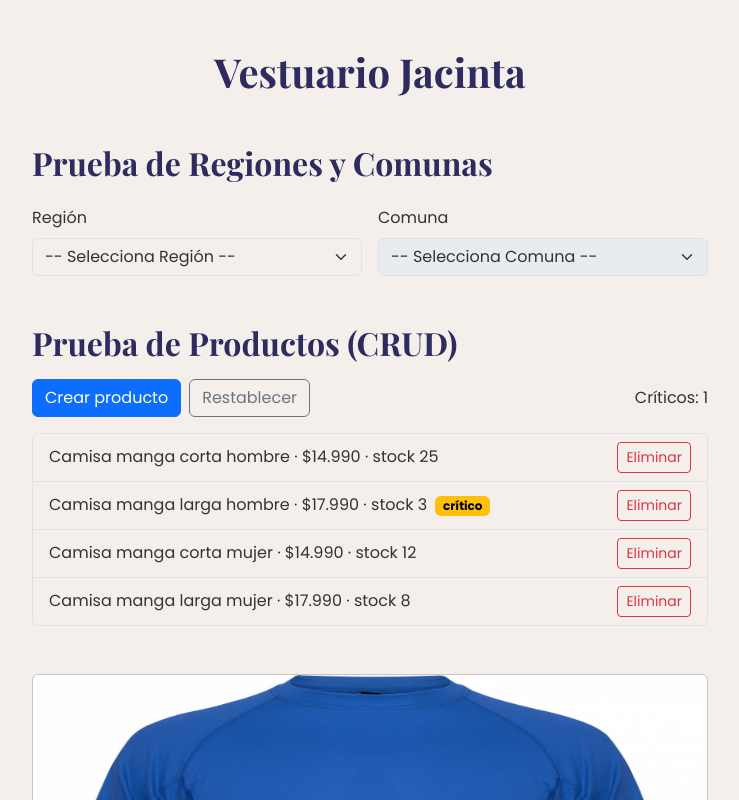
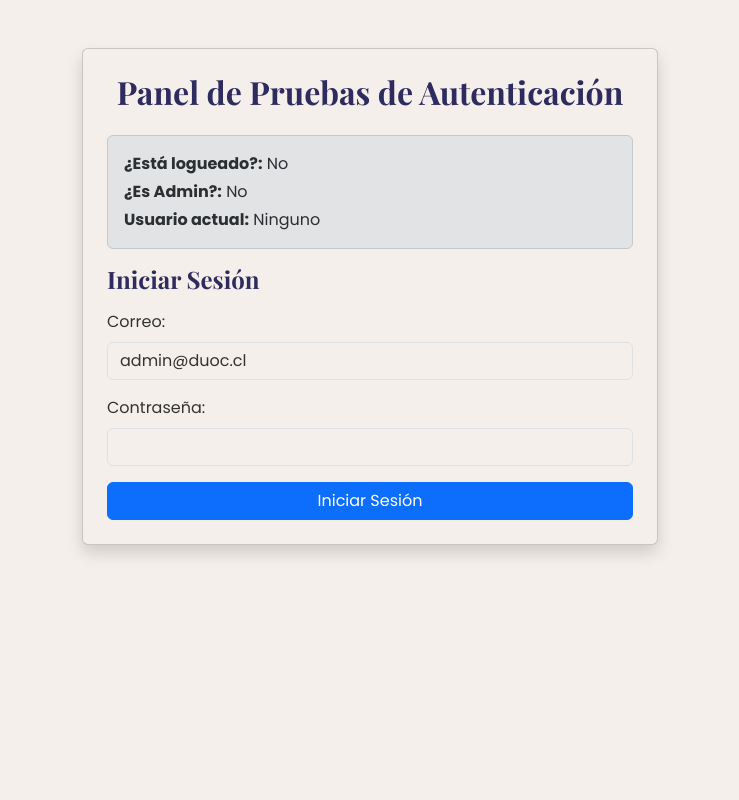
Before and after one commit to IsiGomez/vestuario-jacinta-react, a React (Vite) app: page / in a window 1280 px wide. Shown: the top 800 px of the page, without its empty margins (270-1009 px from the left). Built offline with nearby package versions, Linux system fonts and the light colour scheme; a web font is replaced by a local one.

Commit message:
feat(auth): configurar contexto, hook y pruebas de autenticación

```diff
--- a/src/App.jsx
+++ b/src/App.jsx
@@ -4,23 +4,17 @@ import PruebaProductosCard from './pages/pruebas/PruebaProductoCard'
 import { obtenerProductos } from './data/productos'
 import PruebaUsuarios from './pages/pruebas/PruebaUsuarios'
 import PruebaValidaciones from './pages/pruebas/PruebaValidaciones'
+import { AuthProvider } from './context/AuthProvider' // Ajusta la ruta
+import PruebaAuth from './pages/pruebas/PruebaAuth'
 
 function App() {
   const productos = obtenerProductos()
   const productoEjemplo = productos[0]
 
   return (
-    <div className="container mt-5" style={{ maxWidth: '700px' }}>
-      <h1 className="text-center my-5">Vestuario Jacinta</h1>
-
-      <PruebaRegiones />
-      <PruebaProductos />
-      {productoEjemplo && (
-        <PruebaProductosCard producto={productoEjemplo} />
-      )}
-      <PruebaUsuarios />
-      <PruebaValidaciones />
-    </div>
+    <AuthProvider>
+      <PruebaAuth />
+    </AuthProvider>
   )
 }
 
--- /dev/null
+++ b/src/context/AuthProvider.jsx
@@ -0,0 +1,55 @@
+import { useCallback, useMemo, useState } from 'react'
+import { AuthContext } from './AuthContext'
+import { autenticar, obtenerUsuarioPorId } from '../data/usuarios'
+import { leer, guardar } from '../utils/storage'
+
+const CLAVE_SESION = 'jacinta_sesion'
+
+function cargarSesion() {
+    const id = leer(CLAVE_SESION, null)
+    if (id === null) return null
+
+    const usuario = obtenerUsuarioPorId(id)
+    if (!usuario) return null
+
+    const sinHash = { ...usuario }
+    delete sinHash.contrasena
+
+    return sinHash
+}
+
+
+export function AuthProvider({ children }) {
+    const [usuario, setUsuario] = useState(cargarSesion)
+
+    const iniciarSesion = useCallback((correo, contrasena) => {
+        const encontrado = autenticar(correo, contrasena)
+        if (!encontrado) return null
+
+        guardar(CLAVE_SESION, encontrado.id)
+        setUsuario(encontrado)
+
+        return encontrado
+    }, [])
+
+    const cerrarSesion = useCallback(() => {
+        guardar(CLAVE_SESION, null)
+        setUsuario(null)
+    }, [])
+
+    const refrescarSesion = useCallback(() => setUsuario(cargarSesion()), [])
+
+    const valor = useMemo(
+        () => ({
+        usuario,
+        estaLogueado: usuario !== null,
+        esAdmin: usuario?.tipoUsuario === 'Administrador',
+        iniciarSesion,
+        cerrarSesion,
+        refrescarSesion,
+        }),
+        [usuario, iniciarSesion, cerrarSesion, refrescarSesion],
+    )
+
+    return <AuthContext.Provider value={valor}>{children}</AuthContext.Provider>
+}
--- /dev/null
+++ b/src/context/authContext.js
@@ -0,0 +1,4 @@
+import { createContext } from 'react'
+
+// Se usa con el hook useAuth()
+export const AuthContext = createContext(null)
--- /dev/null
+++ b/src/hooks/useAuth.js
@@ -0,0 +1,11 @@
+import { useContext } from 'react'
+import { AuthContext } from '../context/AuthContext'
+
+// const { usuario, estaLogueado, esAdmin, iniciarSesion, cerrarSesion, refrescarSesion }
+export function useAuth() {
+    const contexto = useContext(AuthContext)
+
+    if (contexto === null) throw new Error('useAuth debe usarse dentro de <AuthProvider>')
+
+    return contexto
+}
--- /dev/null
+++ b/src/pages/pruebas/PruebaAuth.jsx
@@ -0,0 +1,87 @@
+import { useState } from 'react'
+import { useAuth } from '../../hooks/useAuth'
+
+export function PruebaAuth() {
+    const { usuario, estaLogueado, esAdmin, iniciarSesion, cerrarSesion, refrescarSesion } = useAuth()
+
+    const [correo, setCorreo] = useState('admin@duoc.cl')
+    const [contrasena, setContrasena] = useState('')
+    const [error, setError] = useState('')
+
+    const handleLogin = (e) => {
+        e.preventDefault()
+        setError('')
+        const resultado = iniciarSesion(correo, contrasena)
+
+        if (!resultado) {
+            setError('Credenciales incorrectas o correo no válido.')
+        } else {
+            setContrasena('')
+        }
+    }
+
+    return (
+        <div className="container mt-5" style={{ maxWidth: '600px' }}>
+            <div className="card shadow p-4">
+                <h2 className="mb-4 text-center">Panel de Pruebas de Autenticación</h2>
+
+                <div className="alert alert-secondary">
+                    <p className="mb-1"><strong>¿Está logueado?:</strong> {estaLogueado ? 'Sí' : 'No'}</p>
+                    <p className="mb-1"><strong>¿Es Admin?:</strong> {esAdmin ? 'Sí' : 'No'}</p>
+                    <p className="mb-0"><strong>Usuario actual:</strong> {usuario ? JSON.stringify(usuario, null, 2) : 'Ninguno'}</p>
+                </div>
+
+                {!estaLogueado ? (
+                    <form onSubmit={handleLogin}>
+                        <h4 className="mb-3">Iniciar Sesión</h4>
+
+                        {error && <div className="alert alert-danger">{error}</div>}
+
+                        <div className="mb-3">
+                            <label className="form-label">Correo:</label>
+                            <input
+                                type="email"
+                                className="form-control"
+                                value={correo}
+                                onChange={(e) => setCorreo(e.target.value)}
+                                required
+                            />
+                        </div>
+
+                        <div className="mb-3">
+                            <label className="form-label">Contraseña:</label>
+                            <input
+                                type="password"
+                                className="form-control"
+                                value={contrasena}
+                                onChange={(e) => setContrasena(e.target.value)}
+                                required
+                            />
+                        </div>
+
+                        <button type="submit" className="btn btn-primary w-100">
+                            Iniciar Sesión
+                        </button>
+                    </form>
+                ) : (
+                    <div>
+                        <div className="alert alert-success">
+                            ¡Bienvenido, <strong>{usuario?.nombre || usuario?.correo}</strong>!
+                        </div>
+
+                        <div className="d-grid gap-2">
+                            <button className="btn btn-warning" onClick={refrescarSesion}>
+                                Refrescar Sesión
+                            </button>
+                            <button className="btn btn-danger" onClick={cerrarSesion}>
+                                Cerrar Sesión
+                            </button>
+                        </div>
+                    </div>
+                )}
+            </div>
+        </div>
+    )
+}
+
+export default PruebaAuth
```
